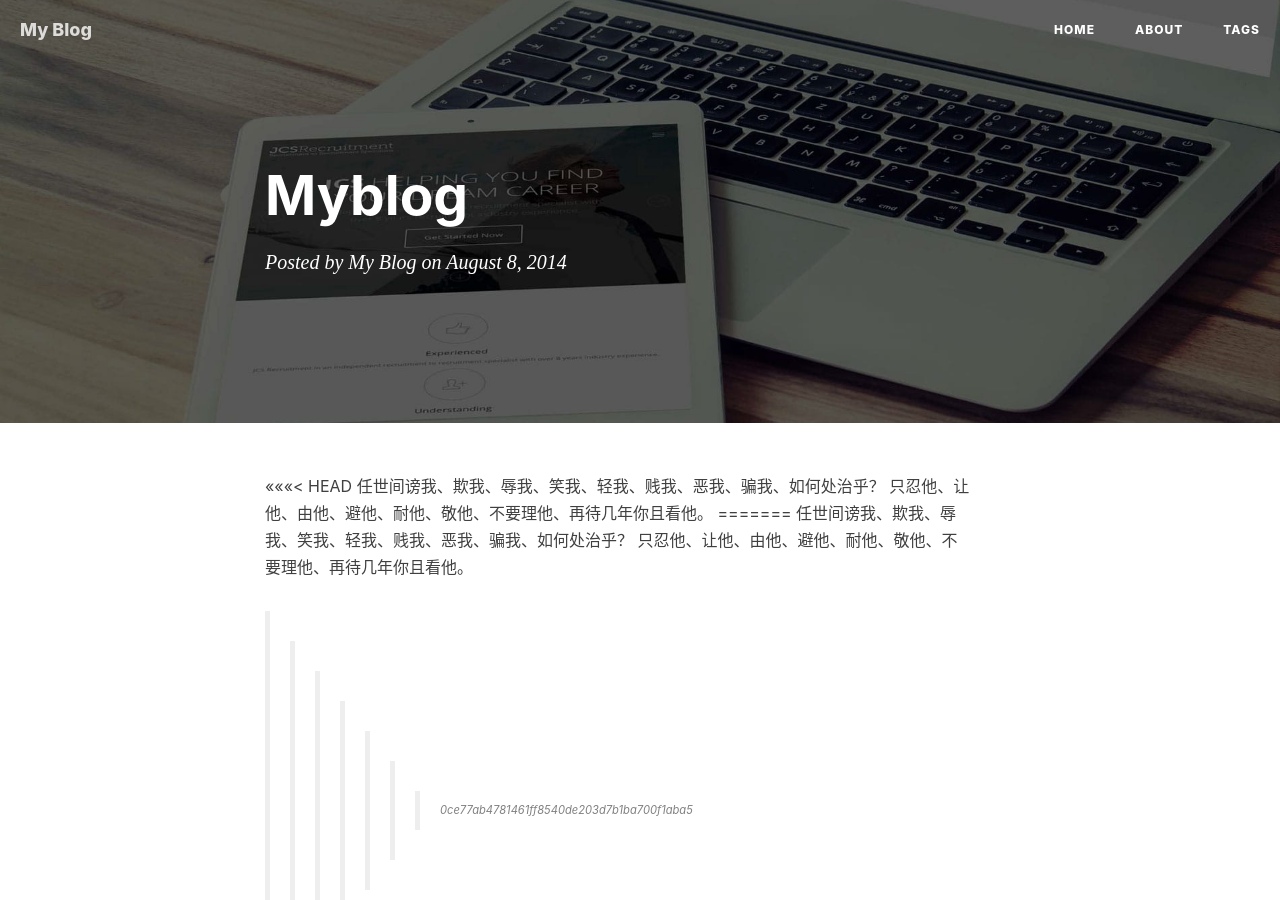
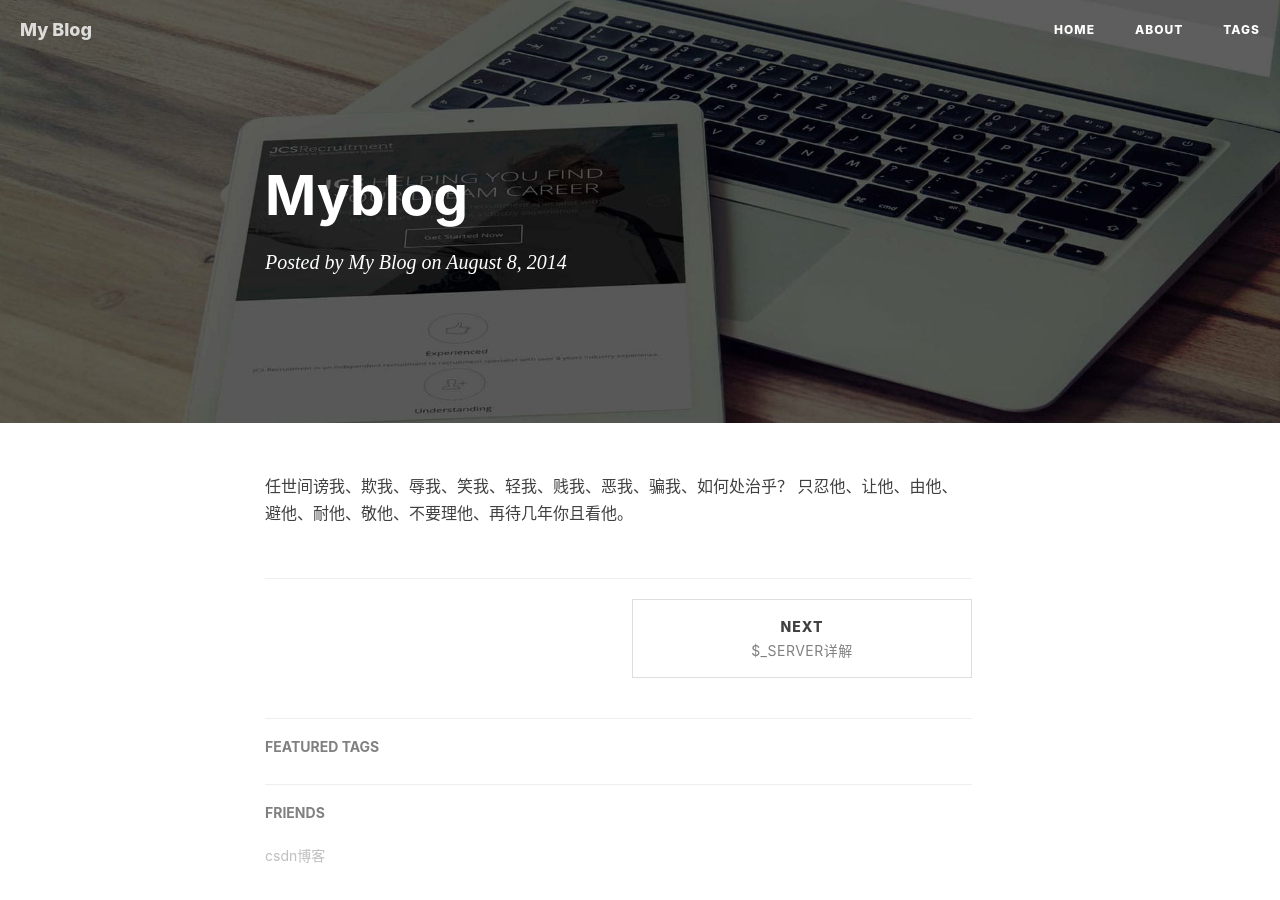
Before and after one commit to cengjingyouguoai/cengjingyouguoai.github.io, a Jekyll site: the page built from _posts/2014-08-08-MybLog.md, in a window 1280 px wide and 900 px high. Built offline with Jekyll 4.4.1, drawn with Linux system fonts in a browser that asks for light colours; nearby versions of some CDN libraries; our own code applies the rules of GitHub Pages for plain Markdown files; comment, search, counter and statistics services are not loaded.

Commit message:
Update 2014-08-08-MybLog.md

```diff
--- a/_posts/2014-08-08-MybLog.md
+++ b/_posts/2014-08-08-MybLog.md
@@ -1,7 +1,2 @@
-<<<<<<< HEAD
-任世间谤我、欺我、辱我、笑我、轻我、贱我、恶我、骗我、如何处治乎？
-只忍他、让他、由他、避他、耐他、敬他、不要理他、再待几年你且看他。
-=======
  任世间谤我、欺我、辱我、笑我、轻我、贱我、恶我、骗我、如何处治乎？
 只忍他、让他、由他、避他、耐他、敬他、不要理他、再待几年你且看他。
->>>>>>> 0ce77ab4781461ff8540de203d7b1ba700f1aba5
```
